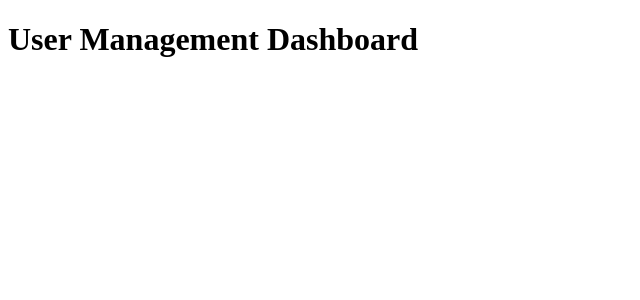
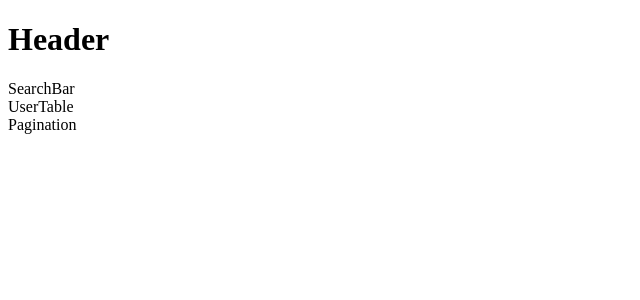
Before and after one commit to AmalRajMP/user-management-dashboard, a React (Vite) app: page / in a window 1280 px wide. Shown: the top 300 px of the page, without its empty margins (0-640 px from the left). Built offline with nearby package versions, Linux system fonts and the light colour scheme.

Commit message:
feat: create dashboard layout and component structure

```diff
--- a/src/App.jsx
+++ b/src/App.jsx
@@ -1,9 +1,7 @@
-function App() {
-  return (
-    <div>
-      <h1>User Management Dashboard</h1>
-    </div>
-  )
+import Dashboard from "./pages/Dashboard"
+
+const App = () => {
+  return <Dashboard />
 }
 
 export default App
--- a/src/components/Header.jsx
+++ b/src/components/Header.jsx
@@ -0,0 +1,7 @@
+import "../styles/Header.css"
+
+const Header = () => {
+  return <h1>Header</h1>
+}
+
+export default Header
--- a/src/components/Pagination.jsx
+++ b/src/components/Pagination.jsx
@@ -0,0 +1,7 @@
+import "../styles/Pagination.css"
+
+const Pagination = () => {
+  return <div>Pagination</div>
+}
+
+export default Pagination
--- a/src/components/SearchBar.jsx
+++ b/src/components/SearchBar.jsx
@@ -0,0 +1,7 @@
+import "../styles/SearchBar.css"
+
+const SearchBar = () => {
+  return <div>SearchBar</div>
+}
+
+export default SearchBar
--- a/src/components/UserTable.jsx
+++ b/src/components/UserTable.jsx
@@ -0,0 +1,7 @@
+import "../styles/UserTable.css"
+
+const UserTable = () => {
+  return <div>UserTable</div>
+}
+
+export default UserTable
--- /dev/null
+++ b/src/pages/Dashboard.jsx
@@ -0,0 +1,17 @@
+import Header from "../components/Header"
+import SearchBar from "../components/SearchBar"
+import UserTable from "../components/UserTable"
+import Pagination from "../components/Pagination"
+
+const Dashboard = () => {
+  return (
+    <>
+      <Header />
+      <SearchBar />
+      <UserTable />
+      <Pagination />
+    </>
+  )
+}
+
+export default Dashboard
```
